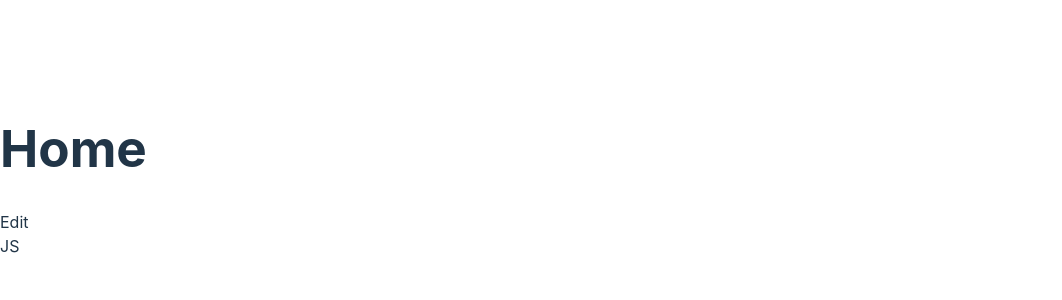
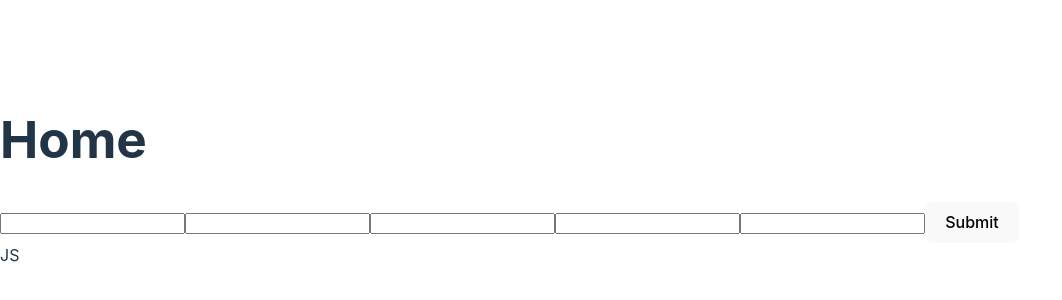
Before and after one commit to jaeny622/video-handling-fe, a React (Vite) app: page /video/edit in a window 1280 px wide. Shown: the part 228-528 px from the top of the page, without its empty margins (0-1062 px from the left). Built offline with nearby package versions, Linux system fonts and the light colour scheme.

Commit message:
[feat] 비디오 Edit 페이지 생성 - edit api 연결 - edit confirm 로직 구현 - edit info 관련 스토어 변수 선언 - edit page 이동 이벤트 연결

```diff
--- a/src/Pages/Detail.tsx
+++ b/src/Pages/Detail.tsx
@@ -1,9 +1,13 @@
 import { useEffect } from "react";
-import { useParams } from "react-router";
+import { useNavigate, useParams } from "react-router";
+import { observer } from "mobx-react";
+
 import { videoStore } from "../Stores/video.stores";
+
 import NotFound from "./NotFound";
 
-export default function Detail() {
+export default observer(function Detail() {
+  const navigate = useNavigate();
   const { id } = useParams();
   const { video } = videoStore;
 
@@ -11,14 +15,19 @@ export default function Detail() {
     videoStore.getVideo(id ?? "");
   }, []);
 
+  const handleClickEdit = () => {
+    navigate(`/video/edit?id=${id}`);
+  };
+
   return (
     <div>
+      <button onClick={handleClickEdit}>Edit</button>
       {video._id ? (
         <div>
           {video.title}
           <div>
-            {video.hashtags.map((hashtag) => (
-              <span>{`#${hashtag}`}</span>
+            {video.hashtags.map((hashtag, idx) => (
+              <span key={`${idx}${hashtag}`}>{`#${hashtag}`}</span>
             ))}
           </div>
         </div>
@@ -27,4 +36,4 @@ export default function Detail() {
       )}
     </div>
   );
-}
+});
--- a/src/Pages/Edit.tsx
+++ b/src/Pages/Edit.tsx
@@ -1,3 +1,63 @@
-export default function Edit() {
-  return <div>Edit</div>;
-}
+import { ChangeEvent, useEffect } from "react";
+import { useSearchParams } from "react-router-dom";
+import { observer } from "mobx-react";
+
+import { videoStore } from "../Stores/video.stores";
+import { editVideo } from "../Services/video.services";
+
+export default observer(function Edit() {
+  const [params] = useSearchParams();
+  const id = params.get("id");
+  const { title, fileUrl, thumbUrl, description, hashtags } =
+    videoStore.editVideo;
+
+  useEffect(() => {
+    if (id) {
+      videoStore.getVideo(id);
+      videoStore.editVideo = {
+        ...videoStore.video,
+        hashtags: videoStore.video.hashtags.join(","),
+      };
+    }
+  }, []);
+
+  const handleChange = (event: ChangeEvent, type: string) => {
+    const target = event.target as HTMLInputElement;
+    videoStore.editVideo[type] = target.value;
+  };
+
+  const handleUpload = () => {
+    if (id) editVideo(id, videoStore.editVideo);
+  };
+
+  return (
+    <div>
+      <input
+        name="title"
+        onChange={(e) => handleChange(e, "title")}
+        value={title}
+      />
+      <input
+        name="fileUrl"
+        onChange={(e) => handleChange(e, "fileUrl")}
+        value={fileUrl}
+      />
+      <input
+        name="thumbUrl"
+        onChange={(e) => handleChange(e, "thumbUrl")}
+        value={thumbUrl}
+      />
+      <input
+        name="description"
+        onChange={(e) => handleChange(e, "description")}
+        value={description}
+      />
+      <input
+        name="hashtags"
+        onChange={(e) => handleChange(e, "hashtags")}
+        value={hashtags}
+      />
+      <button onClick={handleUpload}>Submit</button>
+    </div>
+  );
+});
--- a/src/Services/video.services.ts
+++ b/src/Services/video.services.ts
@@ -1,5 +1,5 @@
 import axios from "axios";
-import { VideoStd } from "../Types/video.types";
+import { VideoInfo, VideoStd } from "../Types/video.types";
 
 export async function getVideos() {
   const res = await axios.get("");
@@ -18,8 +18,8 @@ export async function getVideo(id: string) {
   return res?.data;
 }
 
-export async function editVideo() {
-  const res = await axios.post("/edit", {});
+export async function editVideo(id: string, video: VideoInfo) {
+  const res = await axios.post("/videos/edit", { id, video });
   return res?.data;
 }
 
--- a/src/Stores/video.stores.tsx
+++ b/src/Stores/video.stores.tsx
@@ -4,8 +4,9 @@ import { Video, VideoInfo } from "../Types/video.types";
 
 class VideoStore {
   private _videos = [] as Video[];
+  private _video = {} as Video;
   private _uploadVideo = {} as VideoInfo;
-  private _video = {} as Video;
+  private _editVideo = {} as VideoInfo;
   private _title = "";
   private _fileUrl = "";
   private _thumbUrl = "";
@@ -30,6 +31,12 @@ class VideoStore {
   }
   public set uploadVideo(value: VideoInfo) {
     this._uploadVideo = value;
+  }
+  public get editVideo() {
+    return this._editVideo;
+  }
+  public set editVideo(value: VideoInfo) {
+    this._editVideo = value;
   }
   public get video() {
     return this._video;
@@ -81,7 +88,6 @@ class VideoStore {
     try {
       const result = await getVideo(id);
       this.video = result as Video;
-      console.log(result);
     } catch (error) {
       console.log(error);
     }
```
